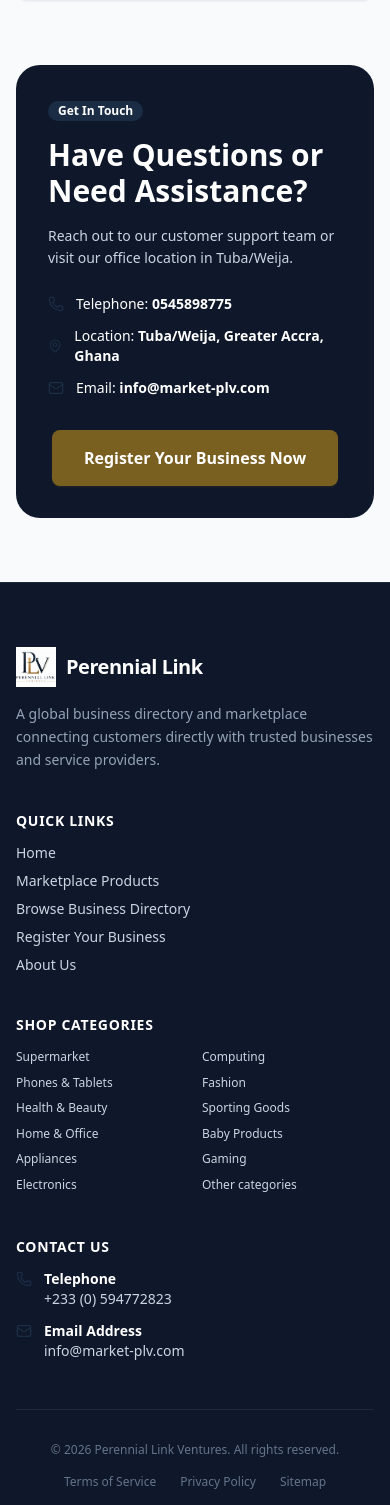
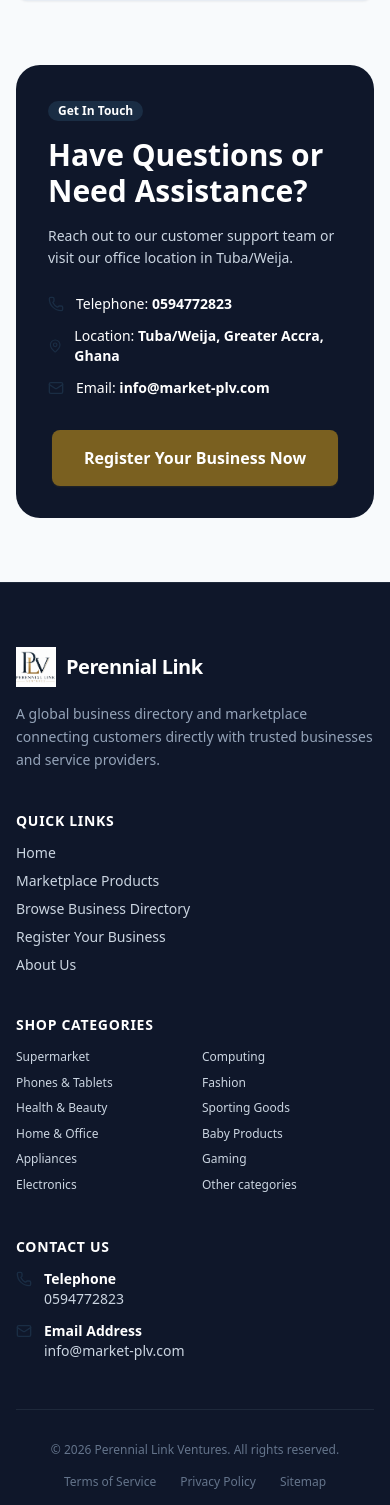
Before and after one commit to elittemedics/Perennial-Link-Ventures, a Next.js app: page /about in a window 390 px wide. Shown: the part 1095-2600 px from the top of the page. Built offline with nearby package versions, Linux system fonts and the light colour scheme; no server answers.

Commit message:
Update public contact phone number

```diff
--- a/app/(public)/about/page.tsx
+++ b/app/(public)/about/page.tsx
@@ -54,7 +54,7 @@
           <div className="space-y-3 pt-2 text-sm">
             <p className="flex items-center gap-3">
               <Phone className="w-4 h-4 text-sea" />
-              <span>Telephone: <strong>0545898775</strong></span>
+              <span>Telephone: <strong>0594772823</strong></span>
             </p>
             <p className="flex items-center gap-3">
               <MapPin className="w-4 h-4 text-sea" />
--- a/app/(public)/page.tsx
+++ b/app/(public)/page.tsx
@@ -560,11 +560,11 @@
                 Register Free Now <ArrowRight className="w-5 h-5" />
               </Button>
             </Link>
-            <a href="tel:0545898775"
+            <a href="tel:0594772823"
               className="flex items-center gap-2.5 text-sm font-bold text-slate-300 hover:text-white bg-white/5 hover:bg-white/10 border border-white/15 px-7 py-4 rounded-2xl transition-all"
             >
               <Phone className="w-4 h-4 text-sea" />
-              Call: 0545898775
+              Call: 0594772823
             </a>
           </div>
         </div>
--- a/app/layout.tsx
+++ b/app/layout.tsx
@@ -91,7 +91,7 @@
     '@type': 'Organization',
     name: 'Perennial Link Ventures',
     url: appUrl,
-    telephone: '0545898775',
+    telephone: '0594772823',
     address: {
       '@type': 'PostalAddress',
       streetAddress: 'Tuba / Weija',
--- a/components/layout/Footer.tsx
+++ b/components/layout/Footer.tsx
@@ -82,7 +82,7 @@
                 <Phone className="w-4 h-4 text-sea shrink-0 mt-0.5" />
                 <div>
                   <span className="block font-semibold text-white">Telephone</span>
-                  <a href="tel:+233594772823" className="hover:text-gold-400 transition-colors">+233 (0) 594772823</a>
+                  <a href="tel:+233594772823" className="hover:text-gold-400 transition-colors">0594772823</a>
                 </div>
               </li>
               <li className="flex items-start gap-3">
--- a/components/products/WhatsAppModal.tsx
+++ b/components/products/WhatsAppModal.tsx
@@ -22,7 +22,7 @@
 }
 
 export default function WhatsAppModal({ isOpen, onClose, product }: WhatsAppModalProps) {
-  const defaultPhone = product.whatsappPhone || product.phone || '0545898775';
+  const defaultPhone = product.whatsappPhone || product.phone || '0594772823';
   const cleanPhone = defaultPhone.replace(/[^0-9]/g, '');
   // Format international number for Ghana (233)
   const formattedWhatsApp = cleanPhone.startsWith('0')
```
Also changed, not shown: 1 other file (tests, documents, lock files or other folders).
